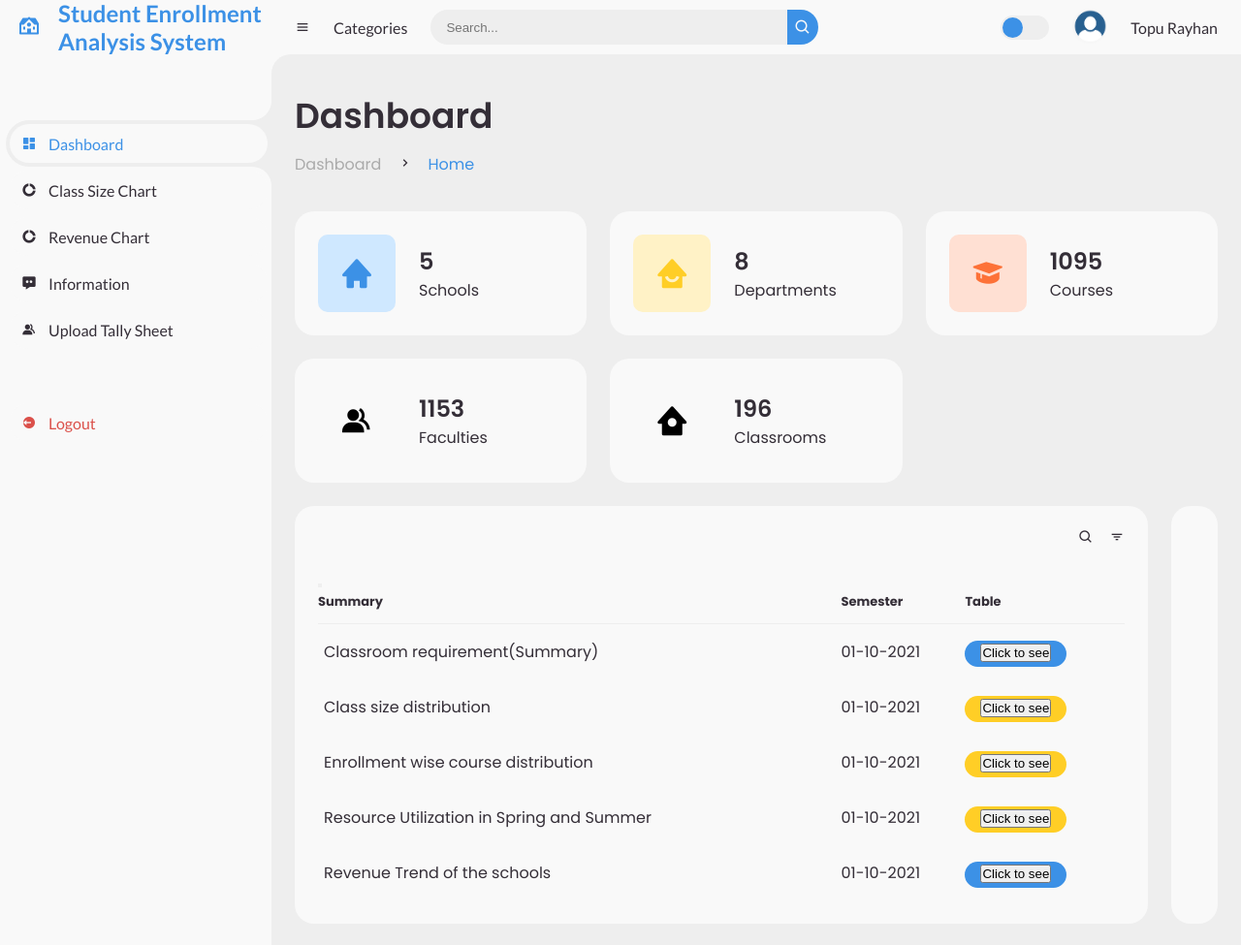
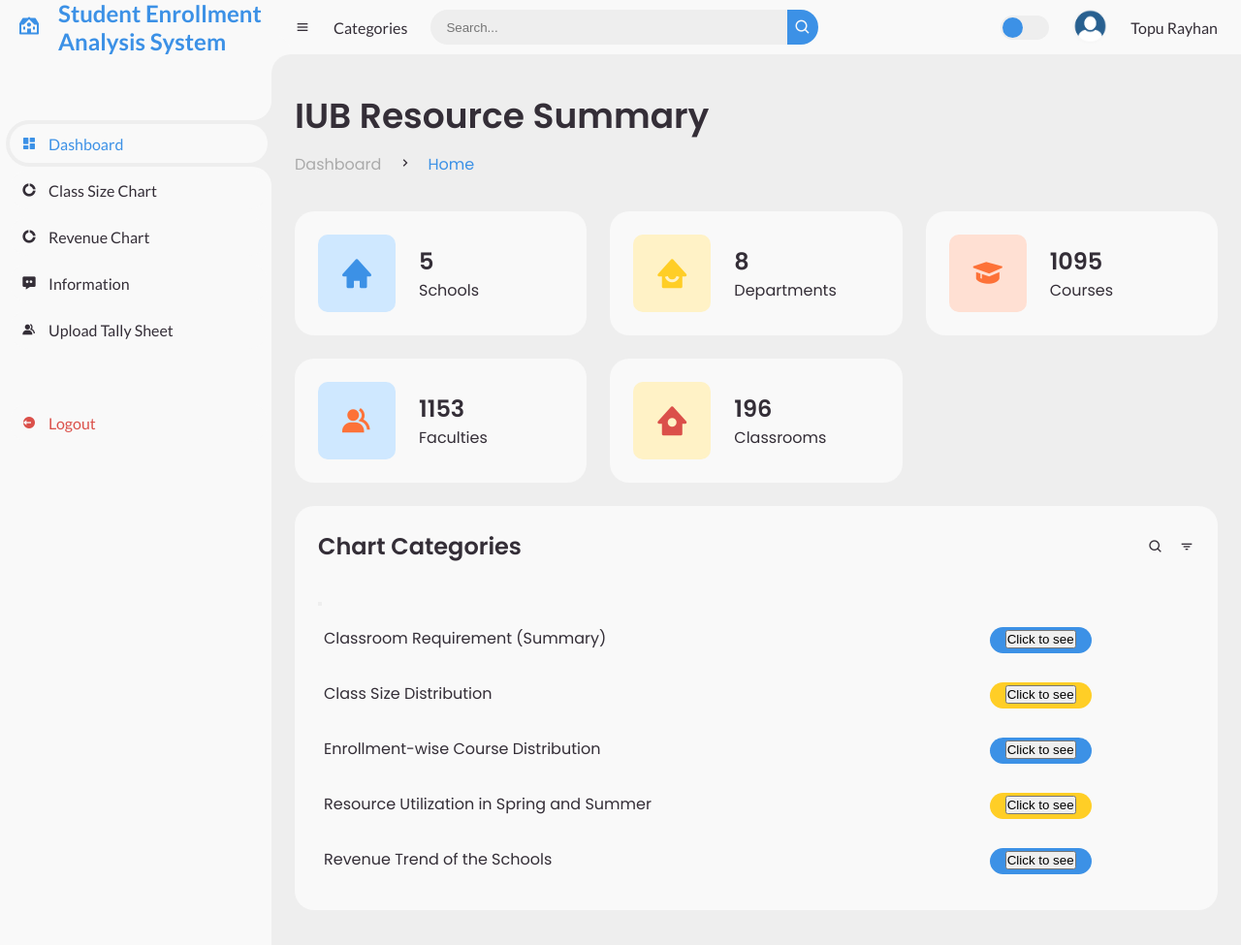
Before and after one commit to topurayhan007/Database-Project, a Django app: page /seas/dashboard in a window 1280 px wide. Shown: the whole page at 97% size. Run offline with Django 3.2, Linux system fonts and the light colour scheme; parts of the project's set-up code (start-up, migrations or seed data) failed here and were passed over.

Commit message:
edited the styling of Dashboars

```diff
--- a/Student Enrollment Analysis System/seas/static/seas/css/style.css
+++ b/Student Enrollment Analysis System/seas/static/seas/css/style.css
@@ -394,6 +394,14 @@ body {
 	background: var(--light-orange);
 	color: var(--orange);
 }
+#content main .box-info li:nth-child(4) .bx {
+	background: var(--light-blue);
+	color: var(--orange);
+}
+#content main .box-info li:nth-child(5) .bx {
+	background: var(--light-yellow);
+	color: var(--red);
+}
 #content main .box-info li .text h3 {
 	font-size: 24px;
 	font-weight: 600;
--- a/Student Enrollment Analysis System/seas/templates/dashboard.html
+++ b/Student Enrollment Analysis System/seas/templates/dashboard.html
@@ -92,7 +92,7 @@
 		<main>
 			<div class="head-title">
 				<div class="left">
-					<h1>Dashboard</h1>
+					<h1>IUB Resource Summary</h1>
 					<ul class="breadcrumb">
 						<li>
 							<a href="#">Dashboard</a>
@@ -147,68 +147,49 @@
 			<div class="table-data">
 				<div class="order">
 					<div class="head">
-						<h3></h3>
+						<h3>Chart Categories</h3>
 						<i class='bx bx-search' ></i>
 						<i class='bx bx-filter' ></i>
 					</div>
 					<table>
-						<thead>
-							<tr>
-								<th>Summary</th>
-								<th>Semester</th>
-								<th>Table</th>
-							</tr>
-						</thead>
 						<tbody>
 							<tr>
 								<td>
-
-									<p>Classroom requirement(Summary)</p>
+									<p>Classroom Requirement (Summary)</p>
 								</td>
-								<td>01-10-2021</td>
 								<td><span class="status completed"><button>Click to see</button></span></td>
 							</tr>
 							<tr>
 								<td>
-
-									<p>Class size distribution </p>
-
-
+									<p>Class Size Distribution </p>
 								</td>
                                 <button></button>
-								<td>01-10-2021</td>
 								<td><span class="status process"><button>Click to see</button></span></td>
 							</tr>
 							<tr>
 								<td>
-
-									<p>Enrollment wise course distribution</p>
+									<p>Enrollment-wise Course Distribution</p>
 								</td>
-								<td>01-10-2021</td>
+								<td><span class="status completed"><button>Click to see</button></span></td>
+							</tr>
+							<tr>
+								<td>
+									<p>Resource Utilization in Spring and Summer</p>
+								</td>
 								<td><span class="status process"><button>Click to see</button></span></td>
 							</tr>
 							<tr>
 								<td>
-
-									<p>Resource Utilization in Spring and Summer</p>
+									<p>Revenue Trend of the Schools </p>
 								</td>
-								<td>01-10-2021</td>
-								<td><span class="status process"><button>Click to see</button></span></td>
-							</tr>
-							<tr>
-								<td>
-
-									<p>Revenue Trend of the schools </p>
-								</td>
-								<td>01-10-2021</td>
 								<td><span class="status completed"><button>Click to see</button></span></td>
 							</tr>
 						</tbody>
 					</table>
 				</div>
-				<div class="">
+			</div>
+			<div class="head">
 
-				</div>
 			</div>
 		</main>
 		<!-- MAIN -->
```
Also changed, not shown: Student Enrollment Analysis System/db.sqlite3.
